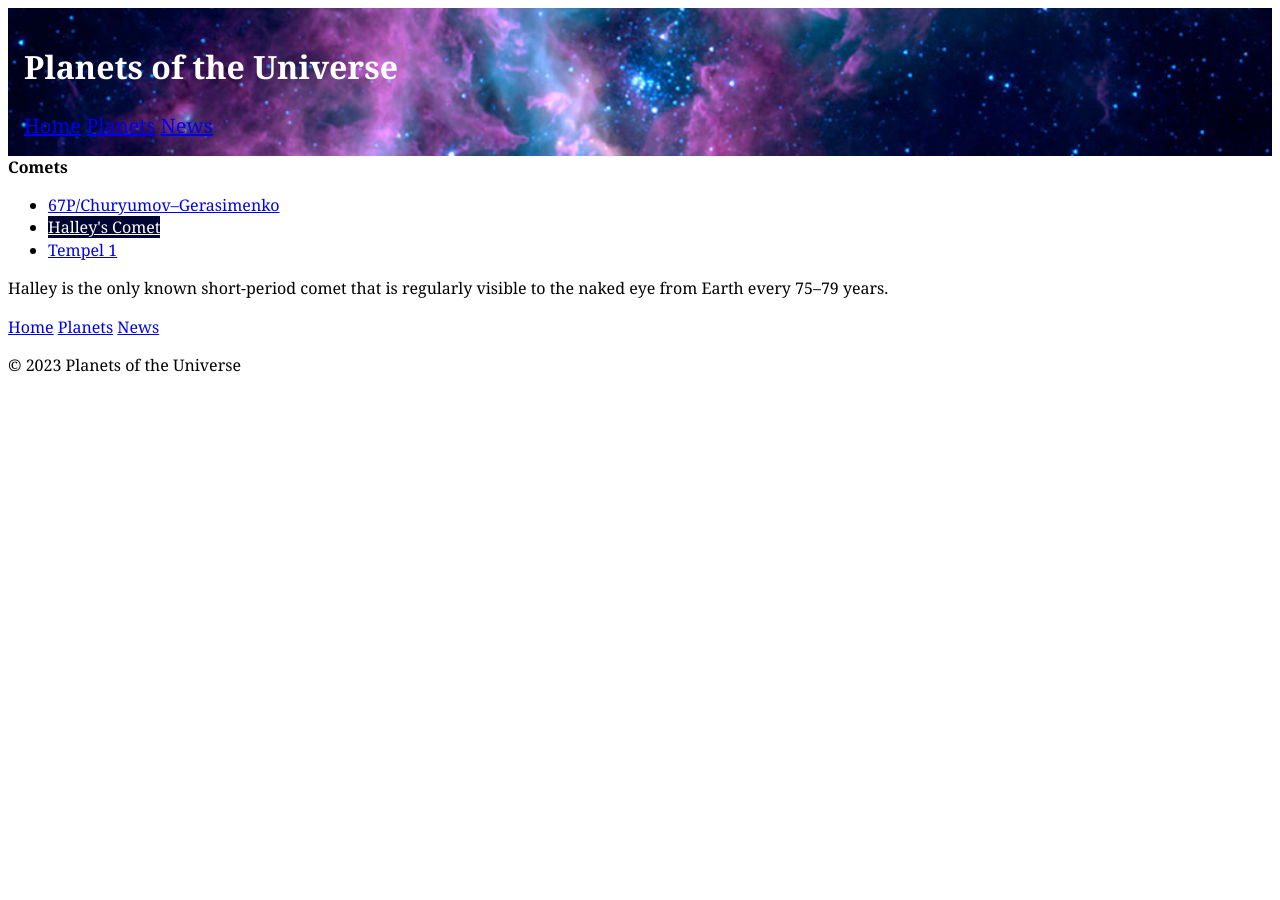
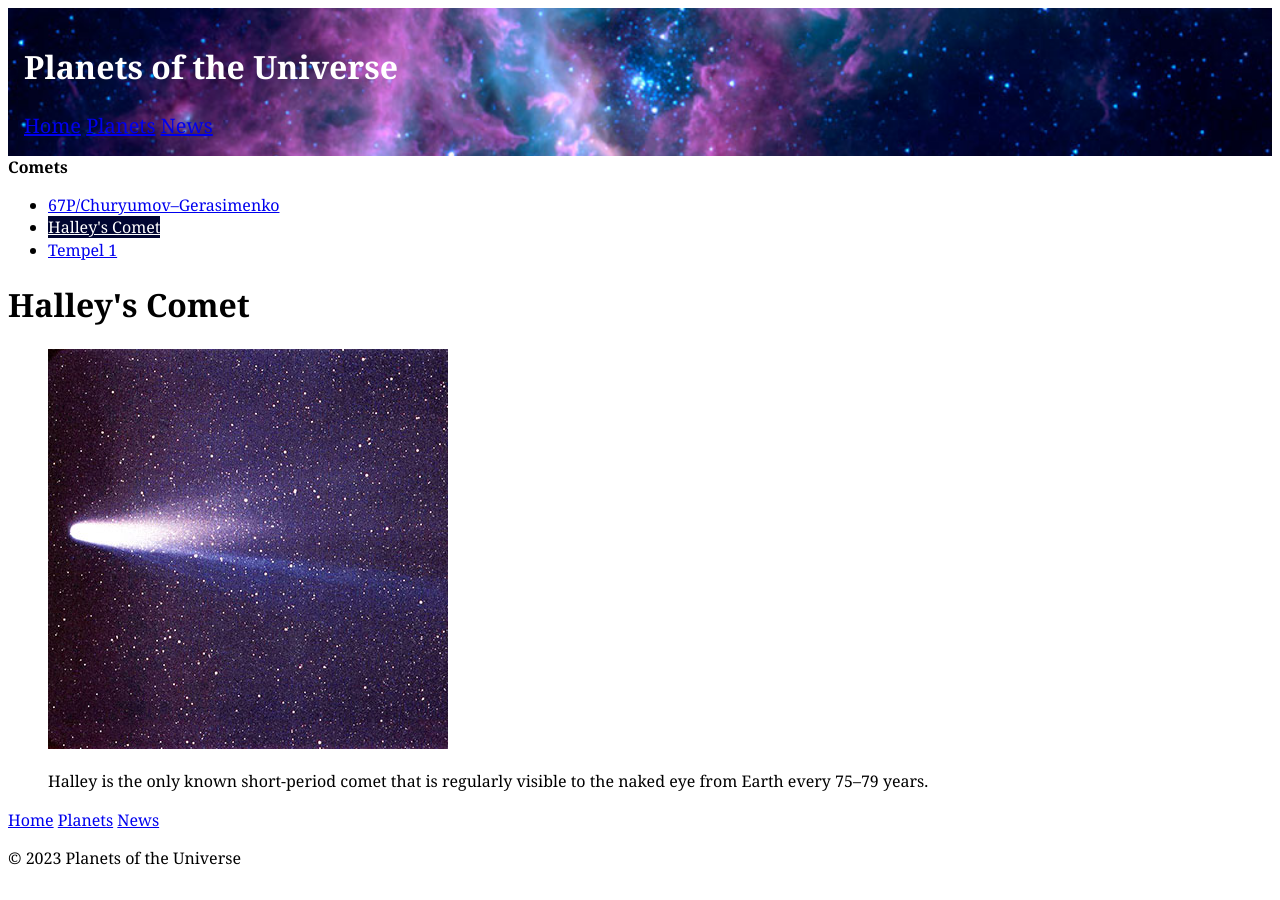
Before and after one commit to Mozzie455/planets_of_the_universe, a Jekyll site: the page built from _comets/halleys.md, in a window 1280 px wide. Built offline with Jekyll 4.4.1, drawn with Linux system fonts in a browser that asks for light colours.

Commit message:
Extra collection info

```diff
--- a/_layouts/comets.html
+++ b/_layouts/comets.html
@@ -14,4 +14,9 @@ layout: default
     {% endfor %}
   </ul>
 </nav>
-{{content}}
+
+<h1>{{page.title}}</h1>
+<figure>
+  <img src="{{site.baseurl}}/assets/img/{{page.img}}" alt="">
+  <figcaption>{{content}}</figcaption>
+</figure>
```
Also changed, not shown: assets/img/comets/67p-c-g.jpg (added), assets/img/comets/halleys.jpg (added), assets/img/comets/tempel-1.jpg (added).
